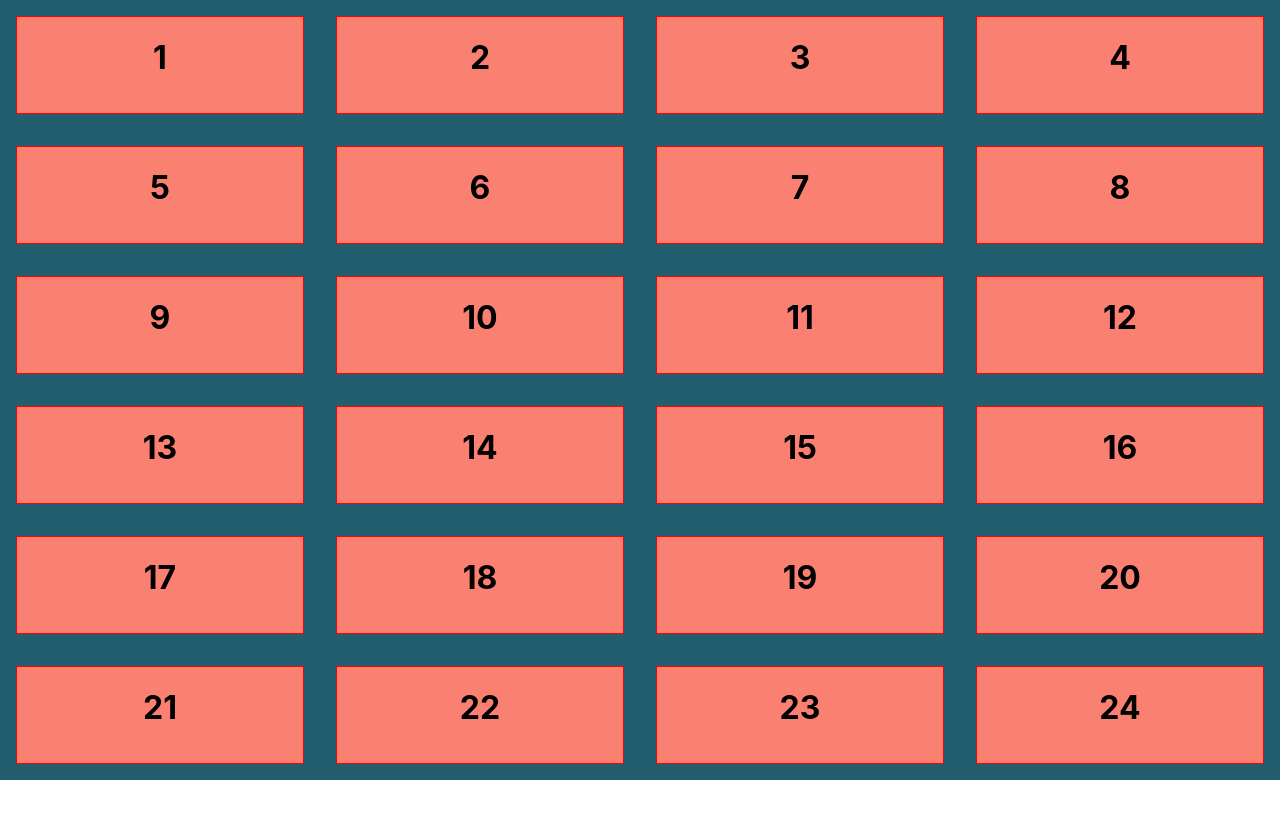
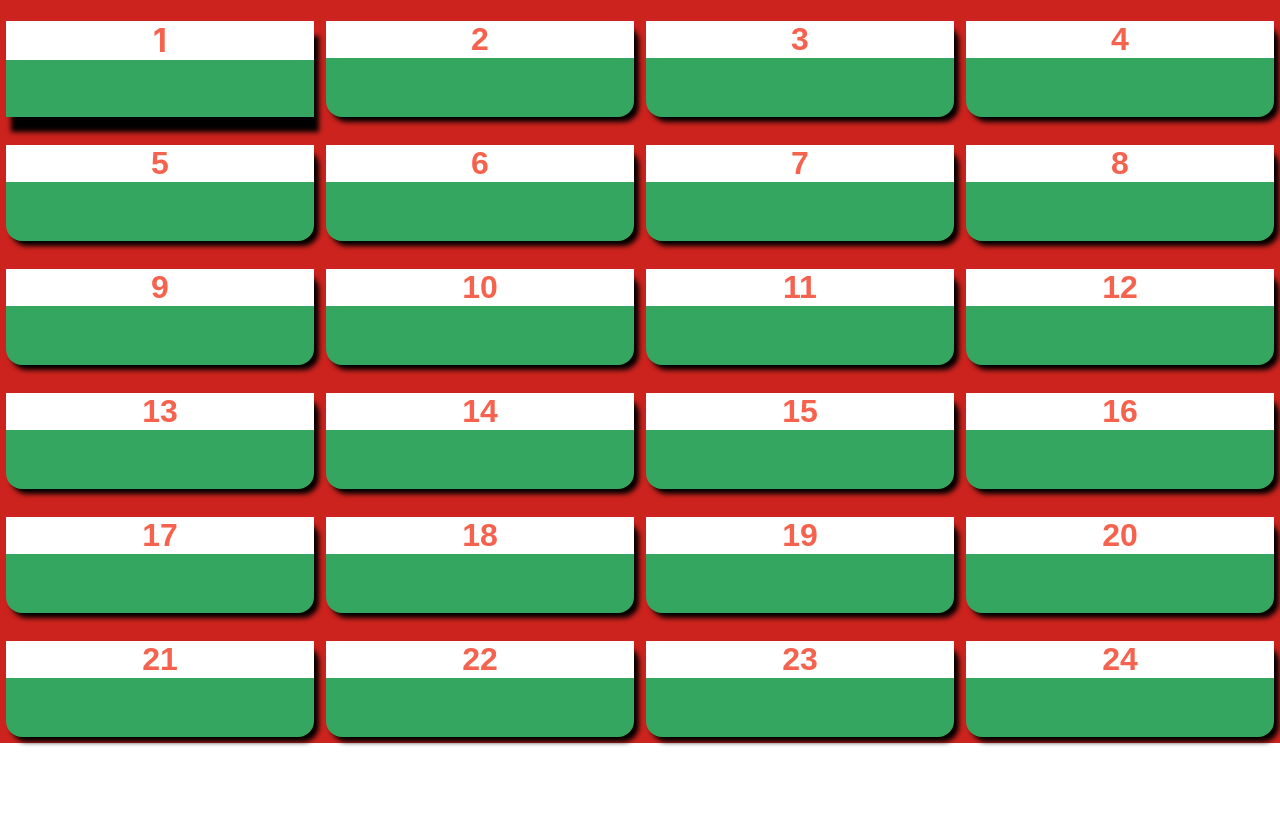
Before and after one commit to nevinalisheva/firstHackathon, a React (Create React App) app: page / in a window 1280 px wide. Shown: the top 818 px of the page. Built offline with nearby package versions, Linux system fonts and the light colour scheme.

Commit message:
added audio and styles

```diff
--- a/package.json
+++ b/package.json
@@ -12,6 +12,7 @@
     "bootstrap": "^5.2.3",
     "react": "^18.2.0",
     "react-dom": "^18.2.0",
+    "react-icons": "^4.7.1",
     "react-modal": "^3.16.1",
     "react-scripts": "5.0.1",
     "web-vitals": "^2.1.4"
--- a/src/App.css
+++ b/src/App.css
@@ -11,3 +11,9 @@
   position: fixed;
   background-color: var(--dark-blue);
 } */
+/*
+@media (min-width: 700px) {
+  body {
+    display: none;
+  }
+} */
--- a/src/App.js
+++ b/src/App.js
@@ -1,6 +1,8 @@
 import "./App.css";
 import Calander from "./components/Calander";
 import Nav from "./components/Nav";
+import sound from "react";
+import song from "./song.mp3";
 
 function App() {
   return (
--- a/src/components/Calander.css
+++ b/src/components/Calander.css
@@ -1,17 +1,25 @@
+.page {
+  /* background-image: url("https://images.pexels.com/photos/246351/pexels-photo-246351.jpeg?auto=compress&cs=tinysrgb&w=1260&h=750&dpr=2"); */
+  /* background-position: center;
+  background-repeat: no-repeat;
+  background-size: cover;
+  object-fit: fill; */
+  background-color: var(--red);
+  width: 100%;
+  height: auto;
+  /* margin: 3rem 0; */
+}
+
 .container {
-  background-color: var(--dark-blue);
+  /* background-color: var(--dark-blue); */
+
   display: grid;
-  grid-template-columns: 1fr 1fr 1fr 1fr;
+  grid-template-columns: repeat(4, 1fr);
   /* height: 100vh; */
   /* margin: 2em; */
   /* overflow: scroll; */
-  margin-bottom: 8rem;
 }
-/* .card { */
-/* border: 1px solid red;
-  height: 200px;
-  width: 200px;
-  display: grid; */
+
 .card {
   cursor: pointer;
   background-color: transparent;
@@ -19,29 +27,46 @@
   /* width: 80px;  */
   /* perspective: 1000px; */
   /* margin: 1em; */
-  border: 1px solid red;
-  background-color: salmon;
-  margin: 1rem;
+  border: none;
+  background-color: var(--light-green);
+  margin: 0.4rem;
   gap: 0;
+  font-family: fantasy;
+  border-radius: 1rem;
+  box-shadow: 5px 5px 5px #000000;
+}
+.icons {
+  font-size: 1.5rem;
+}
+.card-today {
+  cursor: pointer;
+  /* background-color: transparent; */
+  height: 6rem;
+
+  /* border: 0.6rem dotted var(--dark-blue); */
+  background-color: var(--light-green);
+  box-shadow: 5px 15px 5px #000000;
+
+  margin: 0.4rem;
+  gap: 0;
+  grid-column: 2/4;
 }
 .card .card-inner {
   position: relative;
-  /* width: 100%; */
-  /* object-fit: fill; */
-  /* transition: transform 1s; */
-  /* transform-style: preserve-3d; */
 }
 
 .card-front {
+  background-color: white;
+  color: var(--light-red);
   font-size: 1em;
   text-align: center;
 }
-.nav {
+/* .nav {
   width: 100vh;
   height: 8rem;
   position: fixed;
   background-color: var(--red);
-}
+} */
 
 .modal,
 .overlay {
@@ -62,7 +87,9 @@
   left: 50%;
   transform: translate(-50%, -50%);
   line-height: 1.4;
-  background: #f1f1f1;
+  /* background: #f1f1f1; */
+  background-color: var(--light-red);
+
   padding: 14px 28px;
   border-radius: 3px;
   max-width: 600px;
@@ -72,6 +99,6 @@
 /* body.active-modal {
   overflow-y: hidden;
 } */
-body {
+body.modal-active {
   overflow-y: hidden;
 }
--- a/src/components/Calander.jsx
+++ b/src/components/Calander.jsx
@@ -6,11 +6,17 @@ const Calander = ({ children }) => {
   const arr = [...Array(25).keys()].slice(1);
   console.log(arr);
   return (
-    <div className="container">
-      {arr.map((date) => {
-        return <CalanderCard date={date} />;
-      })}
-      {children}
+    <div className="page">
+      <div className="container">
+        {arr.map((date) => {
+          return (
+            <div key={date}>
+              <CalanderCard date={date} />
+            </div>
+          );
+        })}
+        {children}
+      </div>
     </div>
   );
 };
--- a/src/components/CalanderCard.jsx
+++ b/src/components/CalanderCard.jsx
@@ -1,29 +1,38 @@
 import React, { useState } from "react";
-import ReactDOM from "react-dom";
+// import ReactDOM from "react-dom";
 import "./Calander.css";
-import Modal from "react-modal";
+// import Modal from "react-modal";
 import Popup from "./Popup";
+import { FaBeer } from "react-icons/fa";
+import song from "../song.mp3";
 
 const CalanderCard = ({ date, open }) => {
+  const play = () => {
+    new Audio(song).play();
+  };
   const [isOpen, setIsOpen] = useState(false);
   const toggleModal = () => {
     setIsOpen(!isOpen);
+    play();
   };
-  //   if (isOpen) {
-  //     document.body.classList.add("active-modal");
-  //   } else {
-  //     document.body.classList.remove("active-modal");
-  //   }
+  isOpen
+    ? document.body.classList.add("modal-active")
+    : document.body.classList.remove("modal-active");
+
+  const currentdate = new Date();
+  const today = currentdate.getDate();
+  //   if (date !== today)
   return (
-    <div className="card" onClick={toggleModal}>
-      <div className="card-inner">
-        {/* <button onClick={toggleModal}>open modal</button> */}
-        <div className="card-front">
-          <h1>{date}</h1>
-        </div>
-        {/* <button onClick={toggleModal}>clickkkk</button> */}
-        {isOpen && <Popup date={date} toggleModal={toggleModal} />}
+    <div
+      className={date === today ? "card-today" : "card"}
+      onClick={date === today && toggleModal}
+    >
+      <div className="card-front">
+        <h1>{date} </h1>
       </div>
+      <div className="icons">{/* <FaBeer /> */}</div>
+
+      {isOpen && <Popup date={date} toggleModal={toggleModal} />}
     </div>
   );
 };
--- a/src/components/Nav.jsx
+++ b/src/components/Nav.jsx
@@ -3,6 +3,7 @@ import "./Calander.css";
 import ReactDOM from "react-dom";
 import { FontAwesomeIcon } from "@fortawesome/react-fontawesome";
 import { faCoffee } from "@fortawesome/free-solid-svg-icons";
+import { FaBeer } from "react-icons/fa";
 
 const element = <FontAwesomeIcon icon={faCoffee} />;
 
@@ -15,11 +16,19 @@ const Nav = () => {
         <ul>
           <li>
             <a href="#" className="nav-link">
-              <FontAwesomeIcon icon="fa-sharp fa-solid fa-coffee" />
+              <FaBeer />
             </a>
           </li>
-          <li>cala</li>
-          <li>wellcome</li>
+          <li>
+            <a href="#" className="nav-link">
+              <FaBeer />
+            </a>
+          </li>
+          <li>
+            <a href="#" className="nav-link">
+              <FaBeer />
+            </a>
+          </li>
         </ul>
       </nav>
     </div>
```
Also changed, not shown: 2 other files (tests, documents, lock files or other folders).
